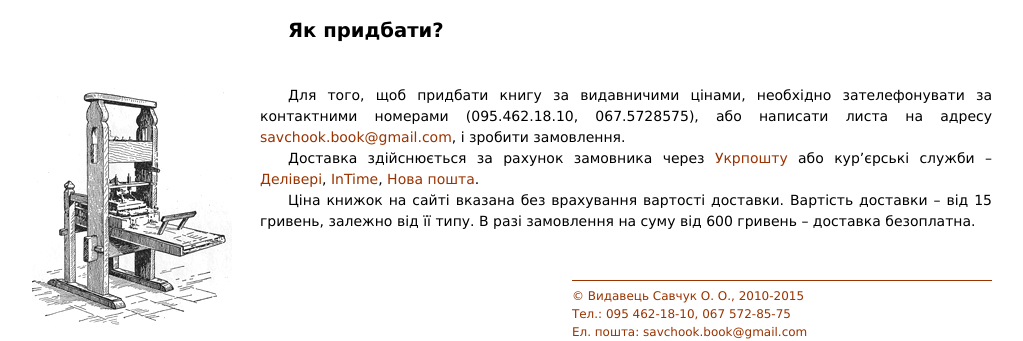
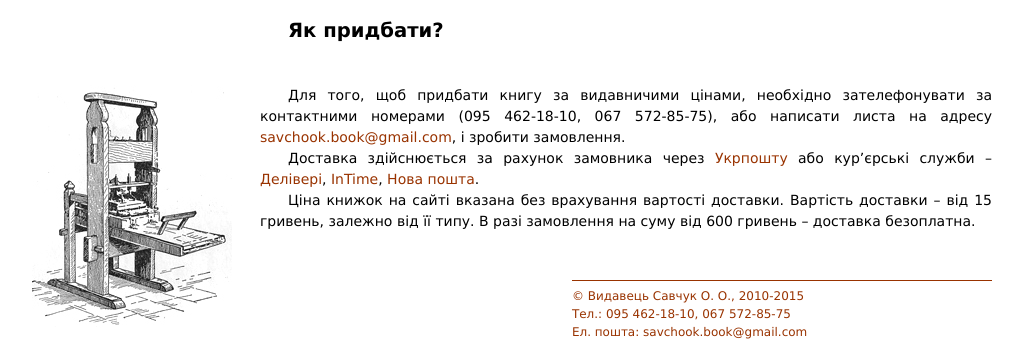
Before and after one commit to savchook/savchook.github.io, a Jekyll site: the page built from buy-book.markdown, in a window 1280 px wide. Shown: the part 393-734 px from the top of the page, without its empty margins (128-1151 px from the left). Built offline with Jekyll 4.4.1, drawn with Linux system fonts in a browser that asks for light colours.

Commit message:
Update buy-book.markdown

```diff
--- a/buy-book.markdown
+++ b/buy-book.markdown
@@ -8,7 +8,7 @@ image:
 ---
 
 Для того, щоб придбати книгу за видавничими цінами, необхідно зателефонувати
-за контактними номерами (095.462.18.10, 067.5728575), або написати листа на адресу <savchook.book@gmail.com>, і зробити замовлення.
+за контактними номерами (095 462-18-10, 067 572-85-75), або написати листа на адресу <savchook.book@gmail.com>, і зробити замовлення.
 
 Доставка здійснюється за рахунок замовника через [Укрпошту](http://ukrposhta.ua/) або кур’єрські служби – [Делівері](http://www.delivery-auto.com/uk-ua/),
 [InTime](http://www.intime.ua/?lang=ukr), [Нова пошта](http://novaposhta.ua/uk).
```
